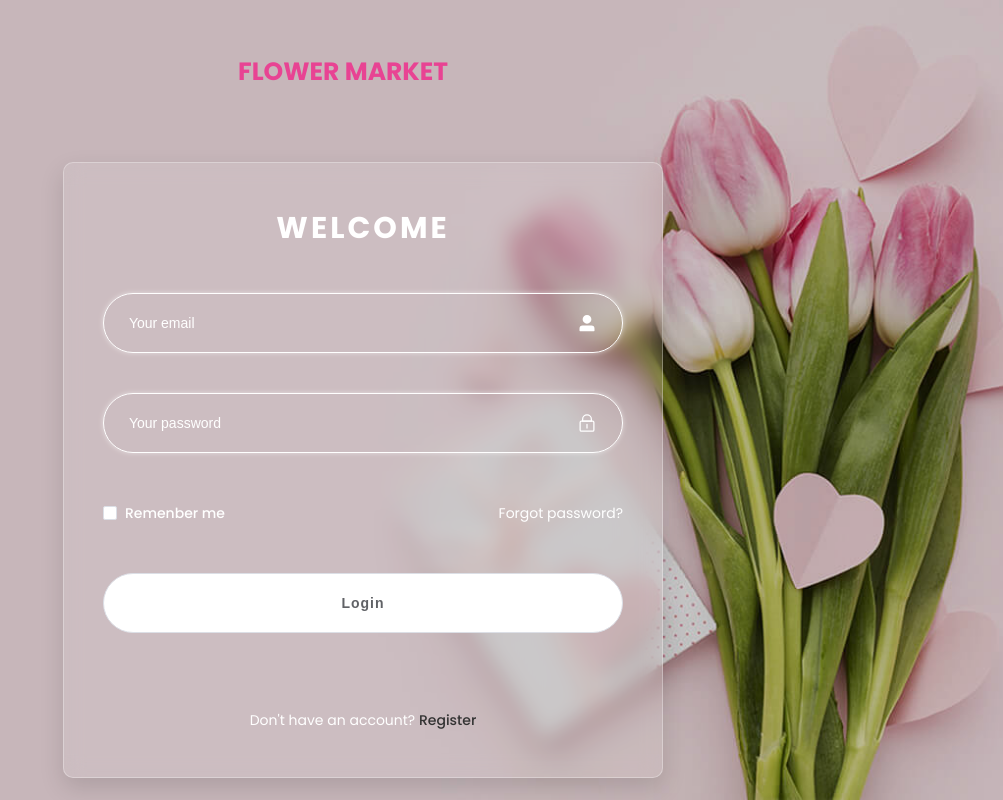
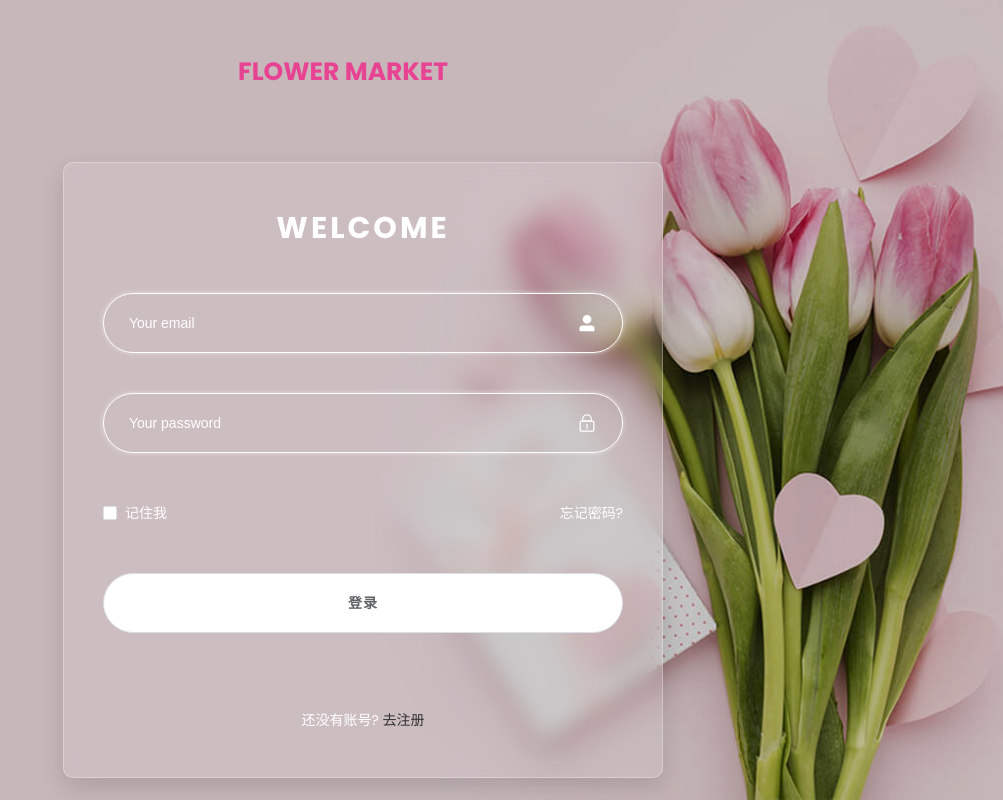
Before and after one commit to camille0401/vue-flower-shop-web, a Vue app: page /login in a window 1280 px wide. Shown: the whole page, without its empty margins (277-1280 px from the left). Built offline with nearby package versions, Linux system fonts and the light colour scheme; a small style sheet from the web is missing.

Commit message:
注册-update

```diff
--- a/src/router/index.js
+++ b/src/router/index.js
@@ -102,6 +102,11 @@ const router = createRouter({
       name: "login",
       component: () => import("@/views/Login/index2.vue"),
     },
+    {
+      path: "/login1",
+      name: "login1",
+      component: () => import("@/views/Login/index1.vue"),
+    },
   ],
   // 路由滚动行为定制
   scrollBehavior() {
--- a/src/views/Login/index2.vue
+++ b/src/views/Login/index2.vue
@@ -12,54 +12,50 @@
             <el-input class="in-1" v-model="loginForm.account" size="large" placeholder="Your email"
               :suffix-icon="UserFilled" />
           </el-form-item>
-          <el-form-item prop="account">
+          <el-form-item prop="password">
             <el-input class="in-2" v-model="loginForm.password" size="large" placeholder="Your password"
               :suffix-icon="Lock" />
           </el-form-item>
           <el-form-item class="rem">
             <p>
               <el-checkbox size="large">
-                Remenber me
+                记住我
               </el-checkbox>
             </p>
-            <a>Forgot password?</a>
+            <a>忘记密码?</a>
           </el-form-item>
           <el-form-item>
-            <el-button type="plain" size="large" @click="doLogin">Login</el-button>
+            <el-button type="plain" size="large" @click="doLogin">登录</el-button>
           </el-form-item>
         </el-form>
         <p class="reg">
-          Don't have an account?
-          <a href="javascript:void(0);" @click="showRegister">Register</a>
+          还没有账号?
+          <a href="javascript:void(0);" @click="showRegister">去注册</a>
         </p>
       </section>
       <!-- 注册 -->
       <section class="login-section register" v-show="!isLogin">
         <h1>WELCOME</h1>
-        <el-form style="width: 90%;" ref="loginFormRef" :model="loginForm" :rules="loginRules">
+        <el-form style="width: 90%;" ref="registerFormRef" :model="registerForm" :rules="registerRules">
           <el-form-item prop="account">
-            <el-input class="in-1" v-model="loginForm.account" size="large" placeholder="Your email"
+            <el-input class="in-1" v-model="registerForm.account" size="large" placeholder="Your email"
               :suffix-icon="UserFilled" />
           </el-form-item>
-          <el-form-item prop="account">
-            <el-input class="in-2" v-model="loginForm.password" size="large" placeholder="Your password"
+          <el-form-item prop="password">
+            <el-input class="in-2" v-model="registerForm.password" size="large" placeholder="Your password"
               :suffix-icon="Lock" />
           </el-form-item>
-          <el-form-item class="rem">
-            <p>
-              <el-checkbox size="large">
-                Remenber me
-              </el-checkbox>
-            </p>
-            <a>Forgot password?</a>
+          <el-form-item prop="checkPassword">
+            <el-input class="in-3" v-model="registerForm.checkPassword" size="large" placeholder="Confirm password"
+              :suffix-icon="Lock" />
           </el-form-item>
           <el-form-item>
-            <el-button type="plain" size="large">Login</el-button>
+            <el-button type="plain" size="large">注册</el-button>
           </el-form-item>
         </el-form>
         <p class="reg">
-          Don't have an account?
-          <a href="javascript:void(0);" @click="showLogin">Login</a>
+          已有账号?
+          <a href="javascript:void(0);" @click="showLogin">去登录</a>
         </p>
       </section>
     </div>
@@ -78,11 +74,12 @@ import { UserFilled, Lock } from '@element-plus/icons-vue'
 
 const userStore = useUserStore();
 const router = useRouter();
+
+// 登录
 const loginFormRef = ref(null);
 const loginForm = ref({
   account: "",
-  password: "",
-  agree: ""
+  password: ""
 })
 const loginRules = reactive({
   account: [
@@ -129,6 +126,37 @@ const doLogin = () => {
   })
 }
 
+// 注册
+const registerFormRef = ref(null)
+const registerForm = ref({
+  account: "",
+  password: "",
+  checkPassword: ""
+})
+const registerRules = reactive({
+  account: [
+    { required: false, message: '邮箱不能为空', trigger: 'blur' }
+  ],
+  password: [
+    { required: false, message: '密码不能为空', trigger: 'blur' },
+    { min: 6, max: 14, message: '密码长度为6-14个字符', trigger: 'blur' },
+  ],
+  checkPassword: [
+    {
+      validator: (rule, value, callback) => {
+        if (value === '') {
+          callback(new Error('请再次输入密码'))
+        } else if (value !== registerForm.value.password) {
+          callback(new Error('两次输入密码不一致!'))
+        } else {
+          callback()
+        }
+      }
+    }
+  ]
+})
+
+
 // login-register-animation
 const isLogin = ref(true)
 // go-register-btn
@@ -139,7 +167,7 @@ const showRegister = () => {
 // go-login-btn
 const showLogin = () => {
   isLogin.value = true;
-  loginFormRef.value.resetFields()
+  registerFormRef.value.resetFields()
 }
 
 </script>
@@ -164,6 +192,13 @@ const showLogin = () => {
   right: 0;
   background-color: rgba(0, 0, 0, 0.2);
   z-index: 0;
+}
+
+.login-header {
+  p {
+    font-size: 1.4em;
+    color: #FFF;
+  }
 }
 
 .login-content {
@@ -274,6 +309,12 @@ const showLogin = () => {
     opacity: 0;
   }
 
+  .in-3 {
+    animation: reloadA 1.8s ease-in-out forwards;
+    animation-delay: 0.8s;
+    opacity: 0;
+  }
+
   .rem {
     display: flex;
     justify-content: space-between;
@@ -307,6 +348,7 @@ const showLogin = () => {
     animation: reloadA 2s ease-in-out forwards;
     animation-delay: 1s;
     opacity: 0;
+    cursor: default;
   }
 
   button:hover {
@@ -331,7 +373,6 @@ const showLogin = () => {
     color: #FFF;
   }
 
-
 }
 
 .hidden {
```
